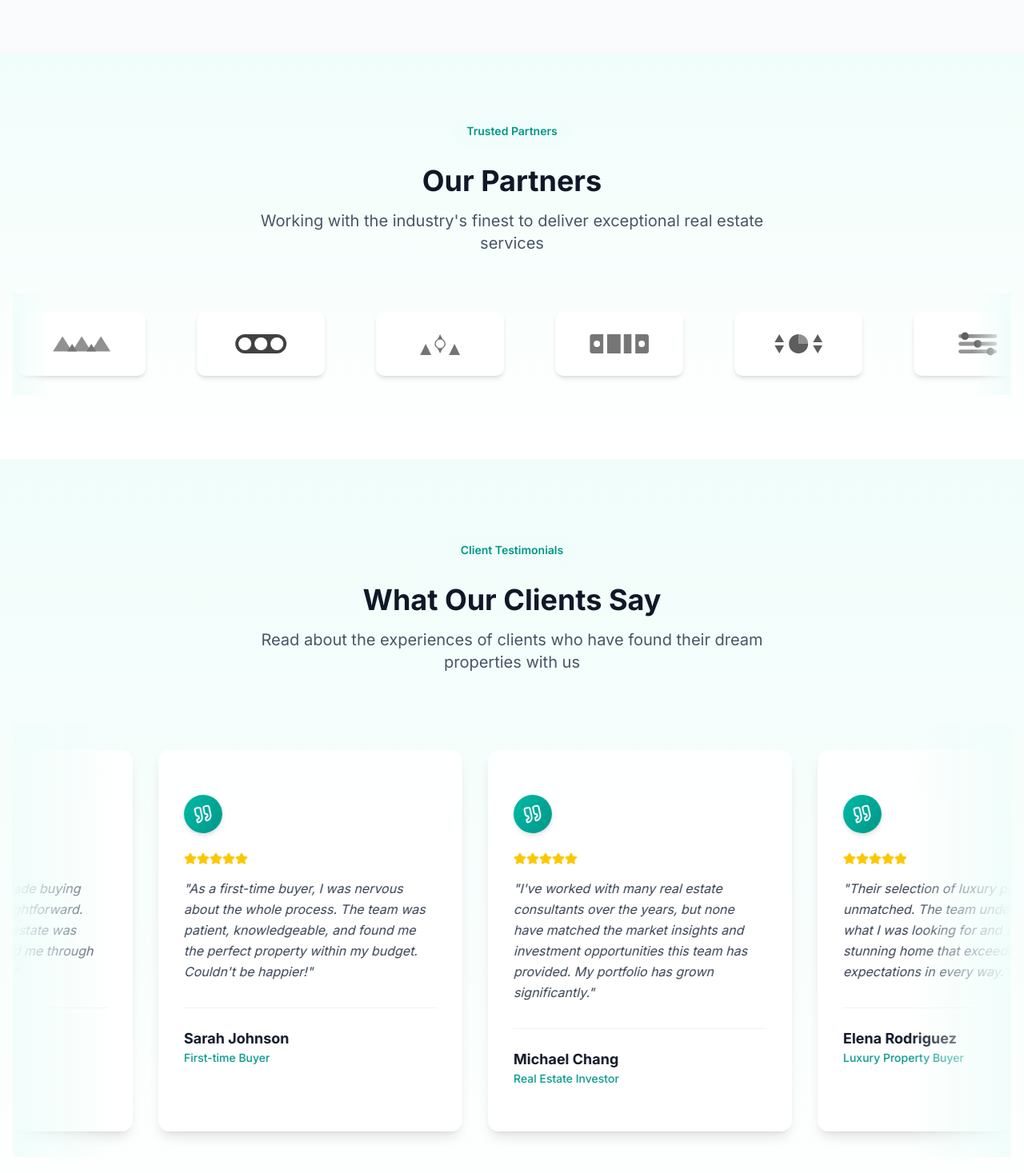
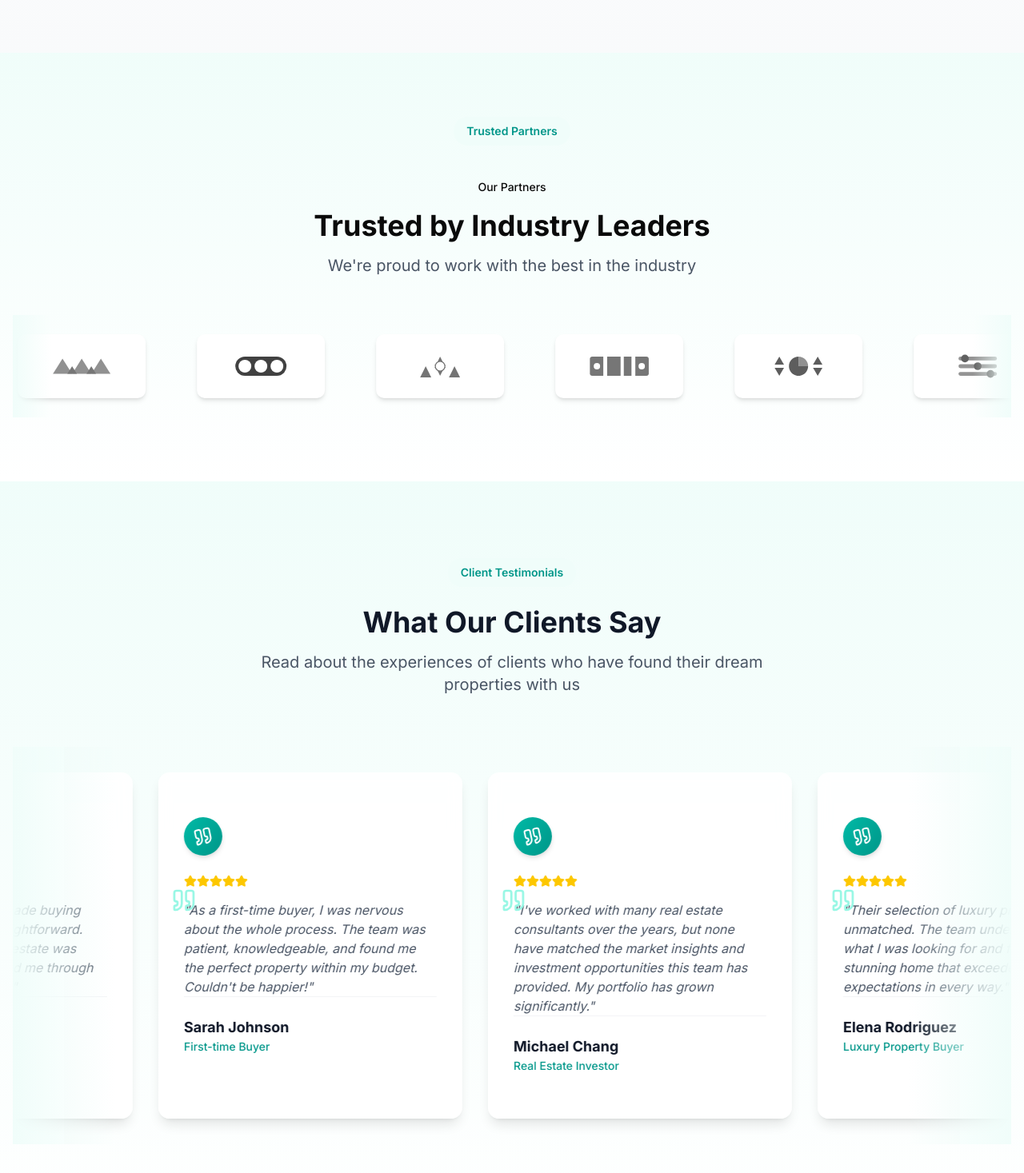
Before and after one commit to bitirgenalperen/ilkevim, a Next.js app: page / in a window 1280 px wide. Shown: the part 2330-3797 px from the top of the page at 80% size. Built offline with nearby package versions, Linux system fonts and the light colour scheme; no server answers; the database is empty.

Commit message:
update on errors

```diff
--- a/app/events/[id]/page.tsx
+++ b/app/events/[id]/page.tsx
@@ -1,7 +1,7 @@
 'use client'
 
 import { motion } from 'framer-motion'
-import { Calendar, MapPin, Users, Clock, Building2, Globe, Video, ArrowLeft, Share2, Bookmark } from 'lucide-react'
+import { Calendar, MapPin, Users, Clock, Globe, ArrowLeft, Share2, Bookmark } from 'lucide-react'
 import Link from 'next/link'
 
 // This would typically come from an API or database
--- a/app/events/page.tsx
+++ b/app/events/page.tsx
@@ -110,7 +110,7 @@ export default function EventsPage() {
               transition={{ delay: 0.2 }}
               className="text-3xl md:text-4xl font-bold mt-4"
             >
-              Don't Miss Out on These Opportunities
+              Don&apos;t Miss Out on These Opportunities
             </motion.h2>
           </div>
 
--- a/app/layout.tsx
+++ b/app/layout.tsx
@@ -1,8 +1,6 @@
 import type { Metadata } from "next";
 import { Inter } from "next/font/google";
 import "./globals.css";
-import Link from "next/link";
-import { Button } from "@/components/ui/button";
 import { Navbar } from "@/components/Navbar";
 import { Footer } from "@/components/Footer";
 
--- a/components/PartnersCarousel.tsx
+++ b/components/PartnersCarousel.tsx
@@ -50,10 +50,33 @@ export function PartnersCarousel() {
           <span className="text-sm font-semibold text-teal-600 bg-teal-50 px-4 py-2 rounded-full mb-6 inline-block">
             Trusted Partners
           </span>
-          <h2 className="text-4xl font-bold text-gray-900 mb-4">Our Partners</h2>
-          <p className="text-xl text-gray-600 max-w-2xl mx-auto">
-            Working with the industry's finest to deliver exceptional real estate services
-          </p>
+          <motion.div
+            initial={{ opacity: 0, y: 20 }}
+            whileInView={{ opacity: 1, y: 0 }}
+            viewport={{ once: true }}
+            transition={{ delay: 0.2 }}
+            className="text-3xl md:text-4xl font-bold mb-4"
+          >
+            <span className="text-sm font-medium">Our Partners</span>
+          </motion.div>
+          <motion.h2
+            initial={{ opacity: 0, y: 20 }}
+            whileInView={{ opacity: 1, y: 0 }}
+            viewport={{ once: true }}
+            transition={{ delay: 0.2 }}
+            className="text-3xl md:text-4xl font-bold mb-4"
+          >
+            Trusted by Industry Leaders
+          </motion.h2>
+          <motion.p
+            initial={{ opacity: 0, y: 20 }}
+            whileInView={{ opacity: 1, y: 0 }}
+            viewport={{ once: true }}
+            transition={{ delay: 0.3 }}
+            className="text-xl text-gray-600 max-w-2xl mx-auto"
+          >
+            We&apos;re proud to work with the best in the industry
+          </motion.p>
         </div>
 
         <div
--- a/components/ReviewsCarousel.tsx
+++ b/components/ReviewsCarousel.tsx
@@ -139,9 +139,12 @@ export function ReviewsCarousel() {
                   </div>
 
                   {/* Review Text */}
-                  <p className="text-gray-700 mb-8 italic leading-relaxed min-h-[120px]">
-                    "{review.review}"
-                  </p>
+                  <div className="relative">
+                    <Quote className="absolute -top-4 -left-4 w-8 h-8 text-teal-200" />
+                    <p className="text-gray-600 italic">
+                      &quot;{review.review}"
+                    </p>
+                  </div>
 
                   {/* Reviewer Info */}
                   <div className="border-t border-gray-100 pt-6">
```
